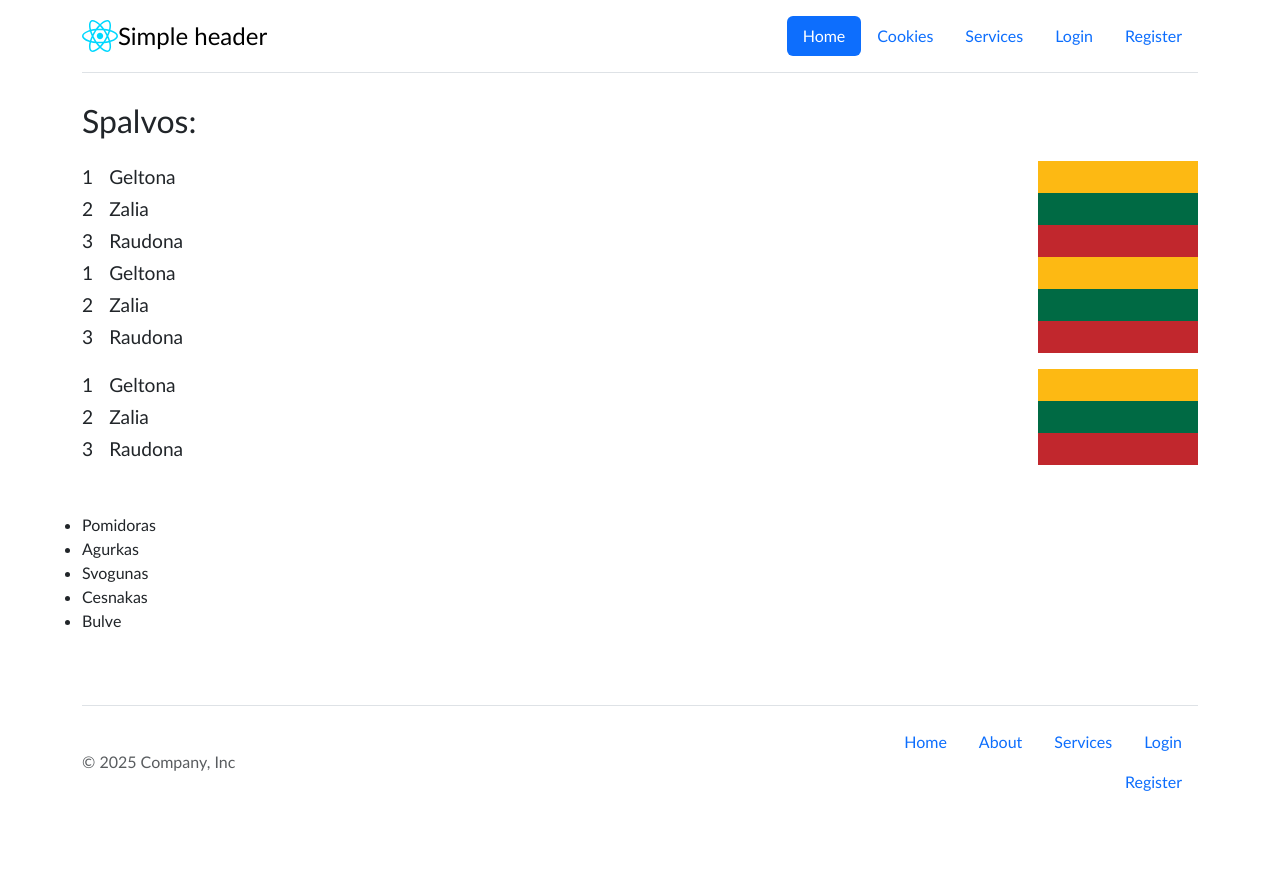
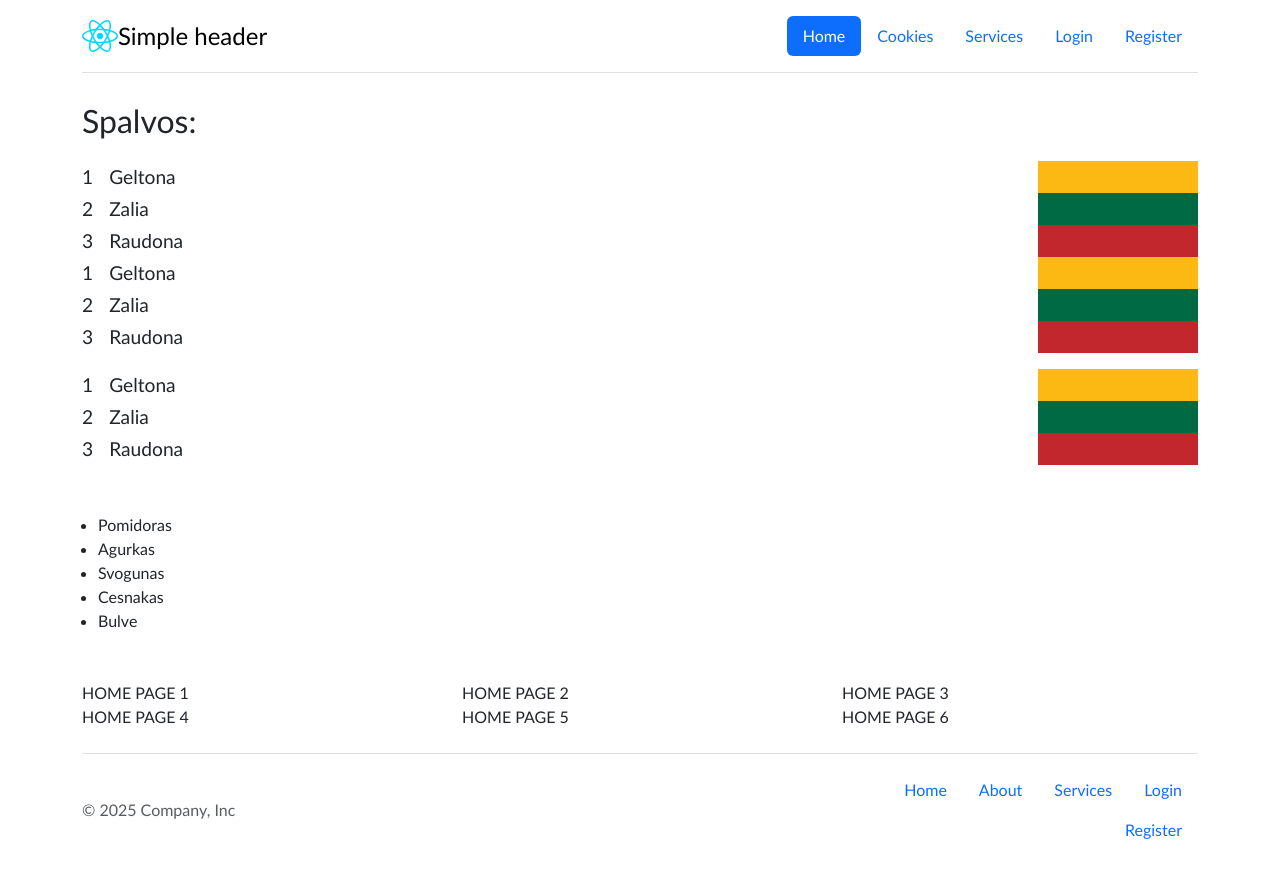
Before and after one commit to KetleriusLinas/55-grupe-react, a React (Vite) app: page / in a window 1280 px wide. Shown: the top 878 px of the page. Before the commit the page ends 842 px from the top, so only its background shows below. Built offline with nearby package versions, Linux system fonts and the light colour scheme.

Commit message:
hom.jsx fix

```diff
--- a/src/pages/Home.jsx
+++ b/src/pages/Home.jsx
@@ -2,38 +2,42 @@ import { TextList } from "../components/text-list/TextList";
 
 export function Home() {
     const list = ['Pomidoras', 'Agurkas', 'Svogunas', 'Cesnakas', 'Bulve'];
-    const liList = list.map(text => <li key={text}>{text}</li>);
-    // list.map(text => <li>{text}</li>
-    // for (const text of list) {
 
-    //     if (text.length > 5){
-    //         liList.push(<li>{text}</li>)
-    //     }
-    // }
     return (
-        <>
         <main>
             <section className="container">
                 <div className="row">
                     <div className="col-12 mb-5">
-                            <ul><TextList /></ul>
+                        <TextList />
                     </div>
                 </div>
-                </section>
-                <section className="container">
                 <div className="row">
-                        <div className="col-12 mb-5">
-                            <ul>
-                                {liList}
-                            </ul>
+                    <div className="col-12 mb-5 ms-3">
+                        <ul>{list.map(text => <li key={text}>{text}</li>)}</ul>
+                    </div>
+                </div>
+                <div className="row">
+                    <div className="col-12 col-md-6 col-lg-4 col-xxl-3">
+                        HOME PAGE 1
+                    </div>
+                    <div className="col-12 col-md-6 col-lg-4 col-xxl-3">
+                        HOME PAGE 2
+                    </div>
+                    <div className="col-12 col-md-6 col-lg-4 col-xxl-3">
+                        HOME PAGE 3
+                    </div>
+                    <div className="col-12 col-md-6 col-lg-4 col-xxl-3">
+                        HOME PAGE 4
+                    </div>
+                    <div className="col-12 col-md-6 col-lg-4 col-xxl-3">
+                        HOME PAGE 5
+                    </div>
+                    <div className="col-12 col-md-6 col-lg-4 col-xxl-3">
+                        HOME PAGE 6
                     </div>
                 </div>
             </section>
         </main>
-        </>
     );
 }
-
-
-
 // {<img src="/src/assets/react.svg" alt="Logo" />} - veikia, bet geriau importuotis , nes lengviau klaidas ieskoti jas parodo ekrane.
```
Lines whose indentation alone changed are shown as unchanged.
